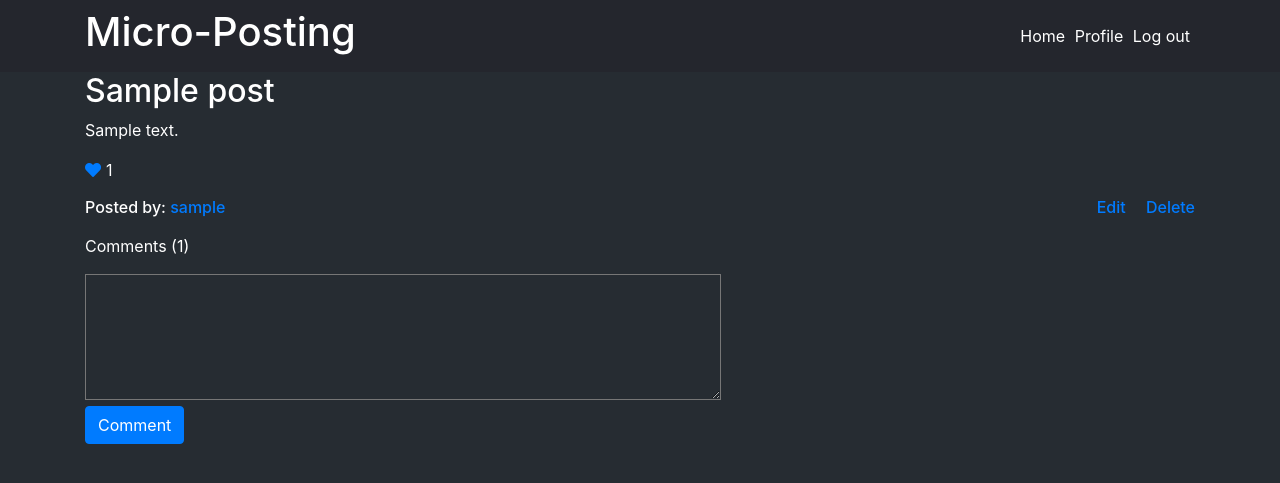
After one commit to Rafagars/micro-posting, a Flask app: page /show_post/1 in a window 1280 px wide. The commit adds this page. Shown: the top 483 px of the page. Run offline with Flask 2, Linux system fonts and the light colour scheme; a user stored in the database is signed in; tables that the repository leaves empty hold one stand-in row (values such as "Sample post"); some libraries are stand-ins or nearby versions.

Commit message:
Added comments model, template & view

```diff
--- a/app/forms.py
+++ b/app/forms.py
@@ -29,3 +29,8 @@ class EditUser(FlaskForm):
 	confirm_password = PasswordField('Confirm New Password', validators = [InputRequired()])
 
 	submit = SubmitField('Change')
+
+class CommentForm(FlaskForm):
+	body = TextAreaField('Body', render_kw={"rows": 5, "cols": 60})
+
+	submit = SubmitField('Comment')
--- a/app/models.py
+++ b/app/models.py
@@ -17,24 +17,45 @@ class User(db.Model, UserMixin):
 	liked = db.relationship('PostLike',
                          foreign_keys='PostLike.user_id',
                          backref='user', lazy='dynamic')
+	comment_liked = db.relationship('CommentLike',
+								foreign_keys='CommentLike.user_id',
+								backref='user', lazy='dynamic')
 
 	def like_post(self, post):
-		if not self.has_liked_post(post):
+		if not self.has_liked(post):
 			like = PostLike(user_id = self.id, post_id = post.id)
 			db.session.add(like)
 
 	def unlike_post(self, post):
-		if self.has_liked_post(post):
+		if self.has_liked(post):
 			PostLike.query.filter_by(
 				user_id = self.id,
 				post_id = post.id
 			).delete()
 
-	def has_liked_post(self, post):
-		return PostLike.query.filter(
-			PostLike.user_id == self.id,
-			PostLike.post_id == post.id
-		).count() > 0
+	def like_comment(self, comment):
+		if not self.has_liked(comment):
+			like = CommentLike(user_id = self.id, comment_id =comment.id)
+			db.session.add(like)
+
+	def unlike_comment(self, comment):
+		if self.has_liked(comment):
+			CommentLike.query.filter_by(
+				user_id = self.id,
+				comment_id = comment.id
+			).delete()
+
+	def has_liked(self, post = None, comment = None):
+		if post != None:
+			return PostLike.query.filter(
+				PostLike.user_id == self.id,
+				PostLike.post_id == post.id
+			).count() > 0
+		if comment != None:
+			return CommentLike.query.filter(
+				CommentLike.user_id == self.id,
+				CommentLike.comment_id == comment.id
+			).count() > 0
 
 	def set_password(self, password):
 		self.password = generate_password_hash(password)
@@ -62,14 +83,34 @@ class Post(db.Model):
 	body = db.Column(db.Text)
 	posted_by = db.Column(db.Integer, db.ForeignKey('user.id'))
 	likes = db.relationship('PostLike', backref='post', lazy='dynamic')
+	comments = db.relationship('Comment', backref='post', lazy = 'dynamic')
 
-""" Model for Likes """
+	@staticmethod
+	def get_by_id(id):
+		return Post.query.get(id)
+
+""" Model for Post Likes """
 class PostLike(db.Model):
     __tablename__ = 'post_like'
     id = db.Column(db.Integer, primary_key=True)
     user_id = db.Column(db.Integer, db.ForeignKey('user.id'))
     post_id = db.Column(db.Integer, db.ForeignKey('post.id'))
 
+
+""" Model for Comments """
+class Comment(db.Model):
+	id = db.Column(db.Integer, primary_key = True)
+	body = db.Column(db.String)
+	user_id = db.Column(db.Integer, db.ForeignKey('user.id'))
+	post_id = db.Column(db.Integer, db.ForeignKey('post.id'))
+	likes = db.relationship('CommentLike', backref='comment', lazy='dynamic')
+
+""" Model for Comment Likes """
+class CommentLike(db.Model):
+	__tablename__ = 'comment_like'
+	id = db.Column(db.Integer, primary_key=True)
+	user_id = db.Column(db.Integer, db.ForeignKey('user.id'))
+	comment_id = db.Column(db.Integer, db.ForeignKey('comment.id'))
 
 db.create_all()
 
--- /dev/null
+++ b/app/templates/ShowPost.html
@@ -0,0 +1,52 @@
+{% extends 'base.html' %}
+
+{% block title %} {{post.title}} {% endblock %}
+
+{% block content %}
+    <div class="post">
+        <h2>{{ post.title }}</h2>
+
+		<p>{{post.body}}</p>
+
+		{% if current_user.has_liked(post) %}
+		<p class="unlike">
+			<a href="{{ url_for('like_action', post_id=post.id, action='unlike') }}" class="fas fa-heart"></a><span style="margin-left: 5px;">{{ post.likes.count() }}</span>
+		</p>
+		{% else %}
+		<p class="like">
+			<a href="{{ url_for('like_action', post_id=post.id, action='like') }}" class="far fa-heart"></a><span style="margin-left: 5px;">{{ post.likes.count() }}</span>
+		</p>
+		{% endif %}
+
+		{% if current_user.id == post.posted_by %}
+		<h6><a href="{{url_for('delete_post', post_id = post.id)}}" class="float-right">&emsp; Delete</a></h6>
+		<h6><a href="{{url_for('edit_post', post_id = post.id)}}" class="float-right"> Edit</a></h6>
+		{% endif %}
+
+		<p><h6> Posted by: <a href="{{url_for('show_user', username = post.username)}}">{{ post.username }}</a></h6></p>
+    </div>
+    <p> Comments ({{post.comments.count()}}) </p>
+    <div class="post">
+    	<form action="{{url_for('show_post', post_id = post.id )}}" method="POST">
+    	{{ form.body }} <br>
+        {{ form.submit(class = 'btn btn-primary')}}
+    	</form>
+    </div>
+    {% for comment in comments %}
+    <div>
+    	<p>
+    		{{ comment.body }}
+    	</p>
+    	<!--
+    	{% if current_user.has_liked(comment) %}
+		<p class="unlike">
+			<a href="{{ url_for('like_action', comment_id=comment.id, action='unlike') }}" class="fas fa-heart"></a><span style="margin-left: 5px;">{{ comment.likes.count() }}</span>
+		</p>
+		{% else %}
+		<p class="like">
+			<a href="{{ url_for('like_action', comment_id=comment.id, action='like') }}" class="far fa-heart"></a><span style="margin-left: 5px;">{{ post.likes.count() }}</span>
+		</p>
+		{% endif %} -->
+    </div>
+    {% endfor %}
+{% endblock %}
--- a/app/templates/ShowUser.html
+++ b/app/templates/ShowUser.html
@@ -23,7 +23,7 @@
 		<h6><a href="{{url_for('edit_post', post_id = post.id)}}" class="float-right"> Edit</a></h6>
 		{% endif %}
 
-		{% if current_user.has_liked_post(post) %}
+		{% if current_user.has_liked(post) %}
 		<p class="likes"><a href="{{ url_for('like_action', post_id=post.id, action='unlike') }}" class="fas fa-heart"></a><span style="margin-left: 5px;">{{ post.likes.count() }}</span></p>
 		{% else %}
 		<p class="likes"><a href="{{ url_for('like_action', post_id=post.id, action='like') }}" class="far fa-heart"></a><span style="margin-left: 5px;">{{ post.likes.count() }}</span></p>
--- a/app/views.py
+++ b/app/views.py
@@ -1,6 +1,6 @@
-from app import app
-from app.models import User, Post, PostLike
-from app.forms import SignUpForm, LoginForm, NewPost, EditUser
+from app import app, db
+from app.models import User, Post, PostLike, Comment, CommentLike
+from app.forms import SignUpForm, LoginForm, NewPost, EditUser, CommentForm
 from flask import Flask, render_template, abort, redirect, url_for, request
 from flask_login import LoginManager, login_user, logout_user, login_required, current_user
 
@@ -120,6 +120,27 @@ def edit_post(post_id):
 
 	return render_template("EditPost.html", post = post, form = form)
 
+@app.route("/show_post/<int:post_id>", methods = ["POST", "GET"])
+def show_post(post_id):
+	post = Post.get_by_id(post_id)
+	if post is None:
+		abort(404, description="No post was found with the given ID")
+	user = User.get_by_id(post.posted_by)
+	post.username = user.username
+	comments = Comment.query.order_by(Comment.id.desc()).all()
+	form = CommentForm()
+	if form.validate_on_submit():
+		comment = Comment(body = form.body.data, post_id = post.id, user_id = user.id)
+		try:
+			db.session.commit()
+		except:
+			db.session.rollback()
+			return render_template("ShowPost.html", post = post, form = form)
+		finally:
+			db.session.close()
+			return redirect(url_for('show_user', post_id = post.id))
+	return render_template("ShowPost.html", post = post, form = form)
+
 
 @app.route("/delete_post/<int:post_id>")
 @login_required
```
Also changed, not shown: app/templates/home.html (+10 -4 lines), 6 other files.
